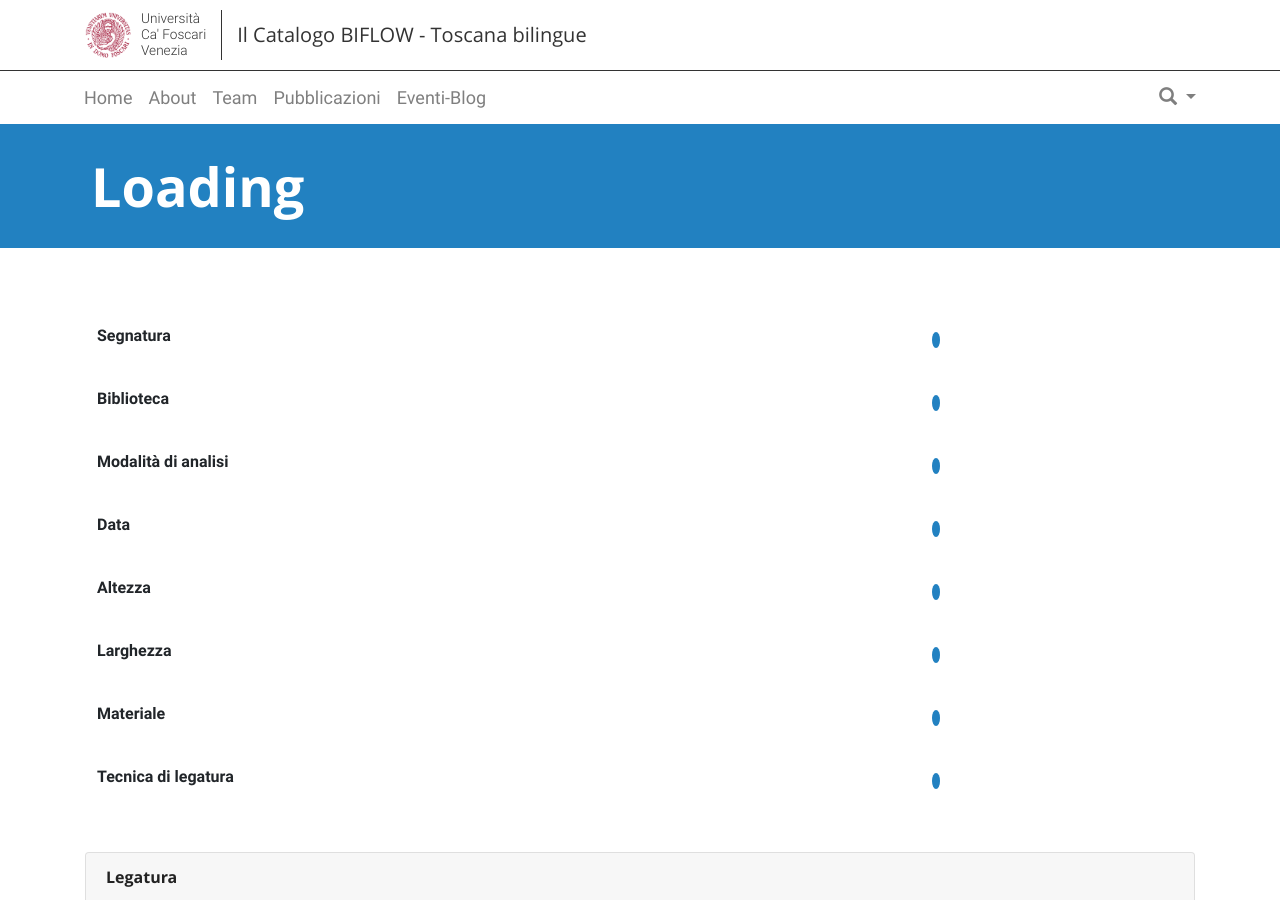
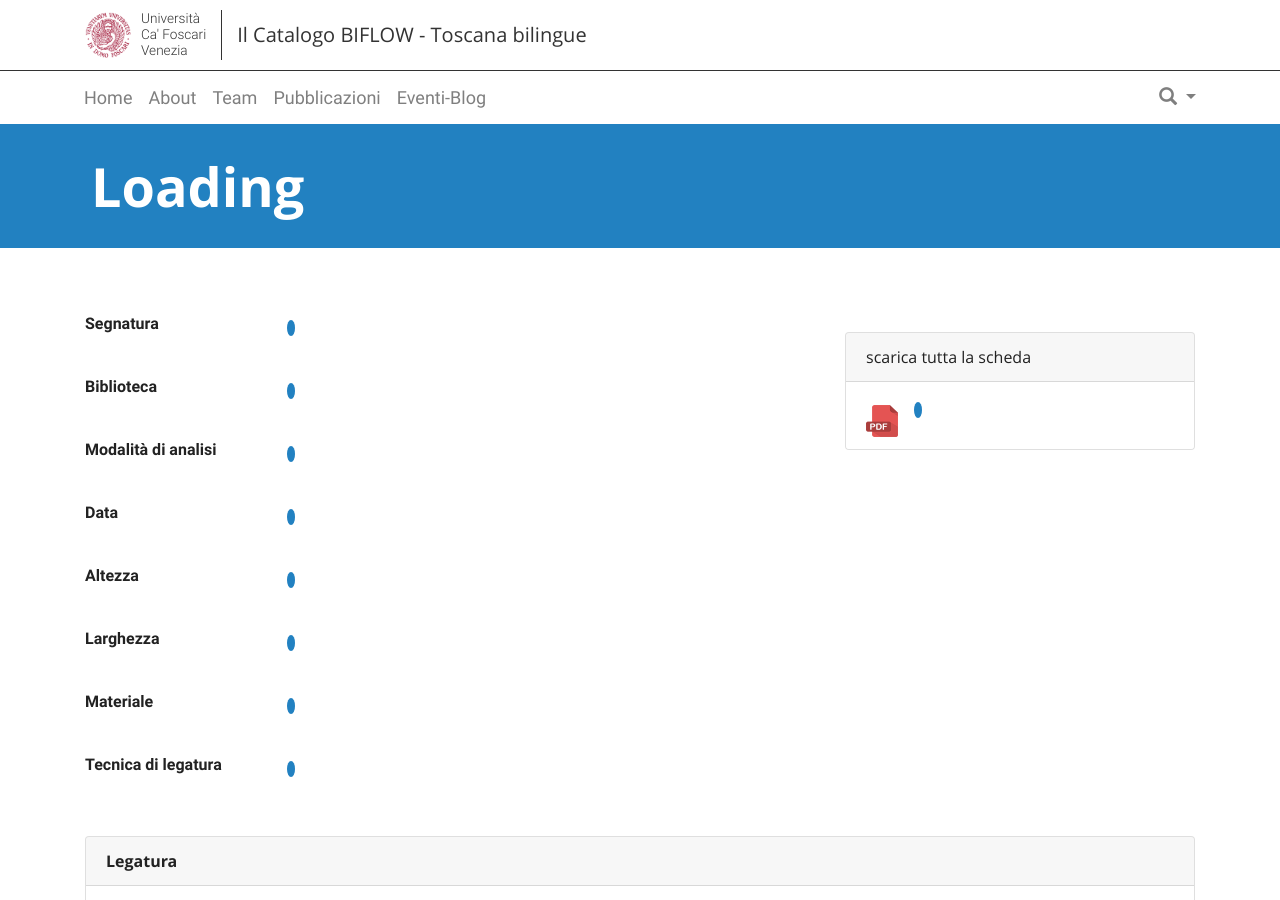
Before and after one commit to vedph/biflow_website, a Jekyll site: the page built from manuscript.html, in a window 1280 px wide and 900 px high. Built offline with Jekyll 4.4.1, drawn with Linux system fonts in a browser that asks for light colours.

Commit message:
Manuscript to print

```diff
--- a/js/biflow.js
+++ b/js/biflow.js
@@ -662,13 +662,18 @@ const Biflow = {
      "manuscriptHistory",  "manuscriptNote", "manuscriptPlace",
      "manuscriptPhysDescription", "manuscriptScriptDescription",
      "manuscriptRuledLines", "manuscriptRuledLineTechnique",
-     "manuscriptEditor", ]
+     "manuscriptEditor", "manuscriptShelfMarkDownload" ]
       .forEach(elmName => this.showLoader(elmName));
     ["manuscriptLocalisations", ].forEach(elmName => this.showLoaderInUL(elmName));
 
     const data = await this.getData("/manuscripts/" + id);
     const library = await this.getDataWithFullPath(data.library);
 
+    //setting the download link anchor (manuscript.html)
+    const downloadAnchor = document.getElementById("manuscriptShelfMarkDownload");
+    downloadAnchor.textContent = data.shelfMark;
+    downloadAnchor.title = data.shelfMark;
+    downloadAnchor.href = "manuscripttoprint.html?id=" + data.id;
 
     // The simple elements.
     document.getElementById("manuscriptMainTitle").textContent = library.libraryCode + ", " + data.shelfMark;
@@ -1097,7 +1102,6 @@ const Biflow = {
     anchor.href = this.baseurl + "/manuscript?id=" + manuscript.id;
     anchor.appendChild(document.createTextNode(name));
     title.appendChild(anchor);
-    console.log(manuscript)
 
     if (results && results.length !== 0) {
       results.filter(result => !!result.fieldName).forEach(result => {
@@ -1167,7 +1171,6 @@ const Biflow = {
     }
 
     const expressions = await Promise.all(promises);
-    console.log(expressions);
 
     const topLevelExpressions = [];
     expressions.forEach(expression => {
--- a/manuscript.html
+++ b/manuscript.html
@@ -12,44 +12,65 @@ layout: page
   <div class="row">
     <div class="col">
 
-      <div class="table-responsive">
-        <table class="table table-borderless">
-          <tbody>
-            <tr>
-              <th scope="row">Segnatura</th>
-              <td id="manuscriptShelfMark"></td>
-            </tr>
-            <tr>
-              <th scope="row">Biblioteca</th>
-              <td id="manuscriptLibrary"></td>
-            </tr>
-            <tr>
-              <th scope="row">Modalità di analisi</th>
-              <td id="manuscriptCheckStatus"></td>
-            </tr>
-            <tr>
-              <th scope="row">Data</th>
-              <td id="manuscriptDate"></td>
-            </tr>
-            <tr>
-              <th scope="row">Altezza</th>
-              <td id="manuscriptHeight"></td>
-            </tr>
-            <tr>
-              <th scope="row">Larghezza</th>
-              <td id="manuscriptWidth"></td>
-            </tr>
-            <tr>
-              <th scope="row">Materiale</th>
-              <td id="manuscriptMaterial"></td>
-            </tr>
-            <tr>
-              <th scope="row">Tecnica di legatura</th>
-              <td id="manuscriptRuledLineTechnique"></td>
-            </tr>
-          </tbody>
-        </table>
+
+      <div class="row">
+        <div class="col-md-8">
+          <div class="w-100 divider-invisibile"></div>
+
+          <dl class="row riga-bt">
+            <dt class="col-sm-3">Segnatura</dt>
+            <dd class="col-sm-9" id="manuscriptShelfMark"></dd>
+          </dl>
+
+          <dl class="row riga-bt">
+            <dt class="col-sm-3">Biblioteca</dt>
+            <dd class="col-sm-9" id="manuscriptLibrary"></dd>
+          </dl>
+
+          <dl class="row riga-bt">
+            <dt class="col-sm-3">Modalità di analisi</dt>
+            <dd class="col-sm-9" id="manuscriptCheckStatus"></dd>
+          </dl>
+
+          <dl class="row riga-bt">
+            <dt class="col-sm-3">Data</dt>
+            <dd class="col-sm-9" id="manuscriptDate"></dd>
+          </dl>
+
+          <dl class="row riga-bt">
+            <dt class="col-sm-3">Altezza</dt>
+            <dd class="col-sm-9" id="manuscriptHeight"></dd>
+          </dl>
+
+          <dl class="row riga-bt">
+            <dt class="col-sm-3">Larghezza</dt>
+            <dd class="col-sm-9" id="manuscriptWidth"></dd>
+          </dl>
+
+          <dl class="row riga-bt">
+            <dt class="col-sm-3">Materiale</dt>
+            <dd class="col-sm-9" id="manuscriptMaterial"></dd>
+          </dl>
+
+          <dl class="row riga-bt">
+            <dt class="col-sm-3">Tecnica di legatura</dt>
+            <dd class="col-sm-9" id="manuscriptRuledLineTechnique"></dd>
+          </dl>
+        </div>
+
+        <div class="col-md-4">
+          <div class="card uploads">
+            <div class="card-header">scarica tutta la scheda</div>
+            <ul class="list-group list-group-flush">
+              <li class="list-group-item list-group-item-action">
+                <img src="{{ site.baseurl }}/unive/img/pdf.png" alt="file pdf" title="" width="32">
+                <a href="#" title="" target="_blank" id="manuscriptShelfMarkDownload"></a>
+              </li>
+            </ul>
+          </div>
+        </div>
       </div>
+
        <div class="card">
            <div class="card-header font-weight-bold">
               Legatura
```
Also changed, not shown: js/manuscripttoprint.js (added, +128 -0 lines).
